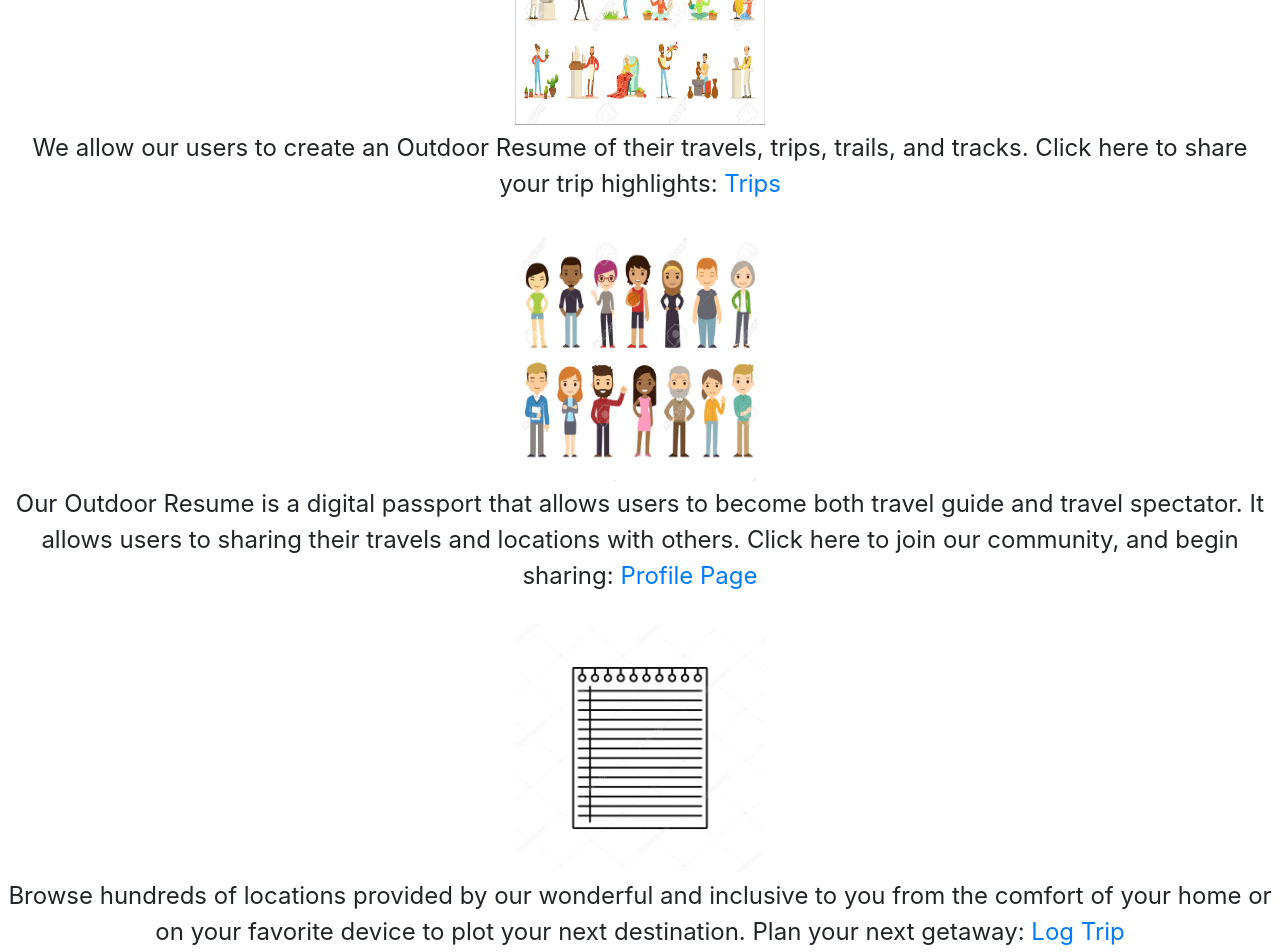
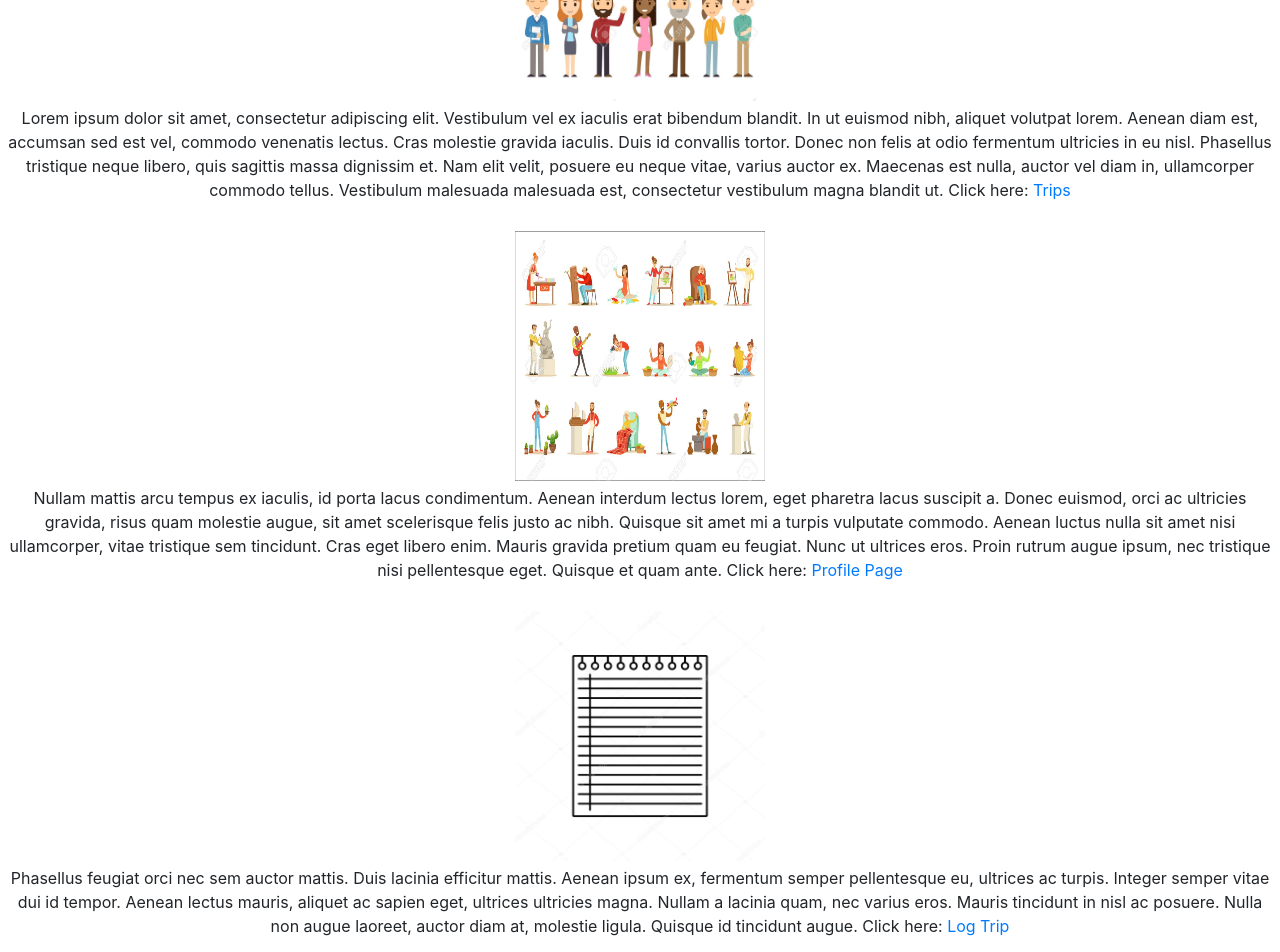
Before and after one commit to PT-Build-Week-Guidr/Front-end, a React (Create React App) app in the folder guidr/: page /home in a window 1280 px wide. Shown: the part 520-1472 px from the top of the page. Built offline with nearby package versions, Linux system fonts and the light colour scheme.

Commit message:
Revert "Adding some different styling elements, and refactoring code"

```diff
--- a/guidr/src/API/login.js
+++ b/guidr/src/API/login.js
@@ -42,7 +42,7 @@ const Login = () => {
       <input
         type="text"
         name="password"
-        placeholder="password"
+        placeholder="Password"
         value={userAuth.password}
         onChange={handleChange}
       ></input>
--- a/guidr/src/components/HomePage.js
+++ b/guidr/src/components/HomePage.js
@@ -14,20 +14,19 @@ function HomePage() {
 
             <img className="img-align" src={logo} alt="Guidr Logo"></img>
             <br />
-            <h1>Welcome to Guidr!</h1>
+            <h1>This is the home page!</h1>
+            <img className="img-align" src={group} width="250" height="250" alt="Guidr Logo"></img>
+            <p className="paragraph-styler">Lorem ipsum dolor sit amet, consectetur adipiscing elit. Vestibulum vel ex iaculis erat bibendum blandit. In ut euismod nibh, aliquet volutpat lorem. Aenean diam est, accumsan sed est vel, commodo venenatis lectus. Cras molestie gravida iaculis. Duis id convallis tortor. Donec non felis at odio fermentum ultricies in eu nisl. Phasellus tristique neque libero, quis sagittis massa dignissim et. Nam elit velit, posuere eu neque vitae, varius auctor ex. Maecenas est nulla, auctor vel diam in, ullamcorper commodo tellus. Vestibulum malesuada malesuada est, consectetur vestibulum magna blandit ut. Click here: <NavLink to='/trips' activeClassName="homePageButton">Trips</NavLink>
+            </p>
             <br />
             <img className="img-align" src={people} width="250" height="250" alt="Guidr Logo"></img>
-            <p className="paragraph-styler">We allow our users to create an Outdoor Resume of their travels, trips, trails, and tracks. Click here to share your trip highlights: <NavLink to='/trips' activeClassName="homePageButton">Trips</NavLink>
-            </p>
-            <br />
-            <img className="img-align" src={group} width="250" height="250" alt="Guidr Logo"></img>
             <p className="paragraph-styler">
-            Our Outdoor Resume is a digital passport that allows users to become both travel guide and travel spectator. It allows users to sharing their travels and locations with others. Click here to join our community, and begin sharing: <NavLink to='/profile' activeClassName="homePageButton">Profile Page</NavLink>
+            Nullam mattis arcu tempus ex iaculis, id porta lacus condimentum. Aenean interdum lectus lorem, eget pharetra lacus suscipit a. Donec euismod, orci ac ultricies gravida, risus quam molestie augue, sit amet scelerisque felis justo ac nibh. Quisque sit amet mi a turpis vulputate commodo. Aenean luctus nulla sit amet nisi ullamcorper, vitae tristique sem tincidunt. Cras eget libero enim. Mauris gravida pretium quam eu feugiat. Nunc ut ultrices eros. Proin rutrum augue ipsum, nec tristique nisi pellentesque eget. Quisque et quam ante. Click here: <NavLink to='/profile' activeClassName="homePageButton">Profile Page</NavLink>
             </p>
             <br />
             <img className="img-align" src={notebook} width="250" height="250" alt="Guidr Logo"></img>
             <p className="paragraph-styler">
-            Browse hundreds of locations provided by our wonderful and inclusive to you from the comfort of your home or on your favorite  device to plot your next destination. Plan your next getaway: <NavLink to='/login' activeClassName="homePageButton">Log Trip</NavLink>
+            Phasellus feugiat orci nec sem auctor mattis. Duis lacinia efficitur mattis. Aenean ipsum ex, fermentum semper pellentesque eu, ultrices ac turpis. Integer semper vitae dui id tempor. Aenean lectus mauris, aliquet ac sapien eget, ultrices ultricies magna. Nullam a lacinia quam, nec varius eros. Mauris tincidunt in nisl ac posuere. Nulla non augue laoreet, auctor diam at, molestie ligula. Quisque id tincidunt augue. Click here: <NavLink to='/login' activeClassName="homePageButton">Log Trip</NavLink>
             </p>
         </section>
     );
--- a/guidr/src/components/NavBar.js
+++ b/guidr/src/components/NavBar.js
@@ -1,6 +1,6 @@
 import React, {useState} from 'react';
 import { NavbarBrand, Nav, NavItem, NavLink, Collapse, NavbarToggler, Navbar } from 'reactstrap';
-import icon from '../images/hamburger_icon.png';
+import icon from '../images/icon.png';
 import logo from '../images/logo.png';
 
 const NavBar = () =>  {
@@ -29,7 +29,7 @@ const NavBar = () =>  {
                             <NavLink href="/profile/">Profile</NavLink>
                         </NavItem>
                         <NavItem className="guidr-green2">
-                            <NavLink href="/home">Home</NavLink>
+                            <NavLink href="">Trips</NavLink>
                         </NavItem>
                         <NavItem className="guidr-green2">
                             <NavLink href="https://epic-mclean-14d6c5.netlify.com/">About Us</NavLink>
--- a/guidr/src/components/WelcomePage.js
+++ b/guidr/src/components/WelcomePage.js
@@ -33,6 +33,7 @@ const MyInnerForm = props => {
         <section >
             <img className="img-align" src={logo} alt="Guidr Logo"></img>
             <br />
+            <h1>Welcome to Guidr!</h1>
             <br />
             <Form onSubmit={handleSubmit} className="login-form">
                 <label>
@@ -63,7 +64,9 @@ const MyInnerForm = props => {
 
             </Form>
             <br />
+            <br />
             <p>Don't have an account? Click here to create one:</p>
+            <br />
             <Button color="success" tag={Link} to='/signUp'>Sign Up</Button>{' '}
 
         </section>
--- a/guidr/src/components/footer.js
+++ b/guidr/src/components/footer.js
@@ -30,16 +30,16 @@ const Footer = (props) =>{
                 </h6>
               </MDBCol>
               <MDBCol md="6" lg="7" className="text-center text-md-right">
-                <a className="fb-ic ml-0" href="https://www.facebook.com/LambdaSchoolOnline/">
+                <a className="fb-ic ml-0" href="http://facebook.com">
                   <img src={fb} alt='facebook link' className='social-app' />
                 </a>{' '}
-                <a href className="tw-ic" href="https://twitter.com/lambdaschool">
+                <a href className="tw-ic" href="http://twitter.com">
                   <img src={tw} alt='twitter link' className='social-app' />
                 </a>{' '}
                 <a className="gplus-ic" href="http://pinterest.com">
                   <img src={pin} alt='pinterest link' className='social-app' />
                 </a>{' '}
-                <a className="ins-ic" href="https://instagram.com/lambdaschool">
+                <a className="ins-ic" href="http://instagram.com">
                   <img src={inst} alt='instagram link' className='social-app' />
                 </a>{' '}
 
--- a/guidr/src/index.css
+++ b/guidr/src/index.css
@@ -5,7 +5,6 @@ header h1 {
 .paragraph-styler {
     text-align: center;
     margin: 5px;
-    font-size: 24px;
 }
 
 
```
Also changed, not shown: guidr/src/API/newUserForm.js (line endings or trailing spaces), guidr/src/images/hamburger_icon.png (deleted), guidr/src/images/trevor.jpg (added).
